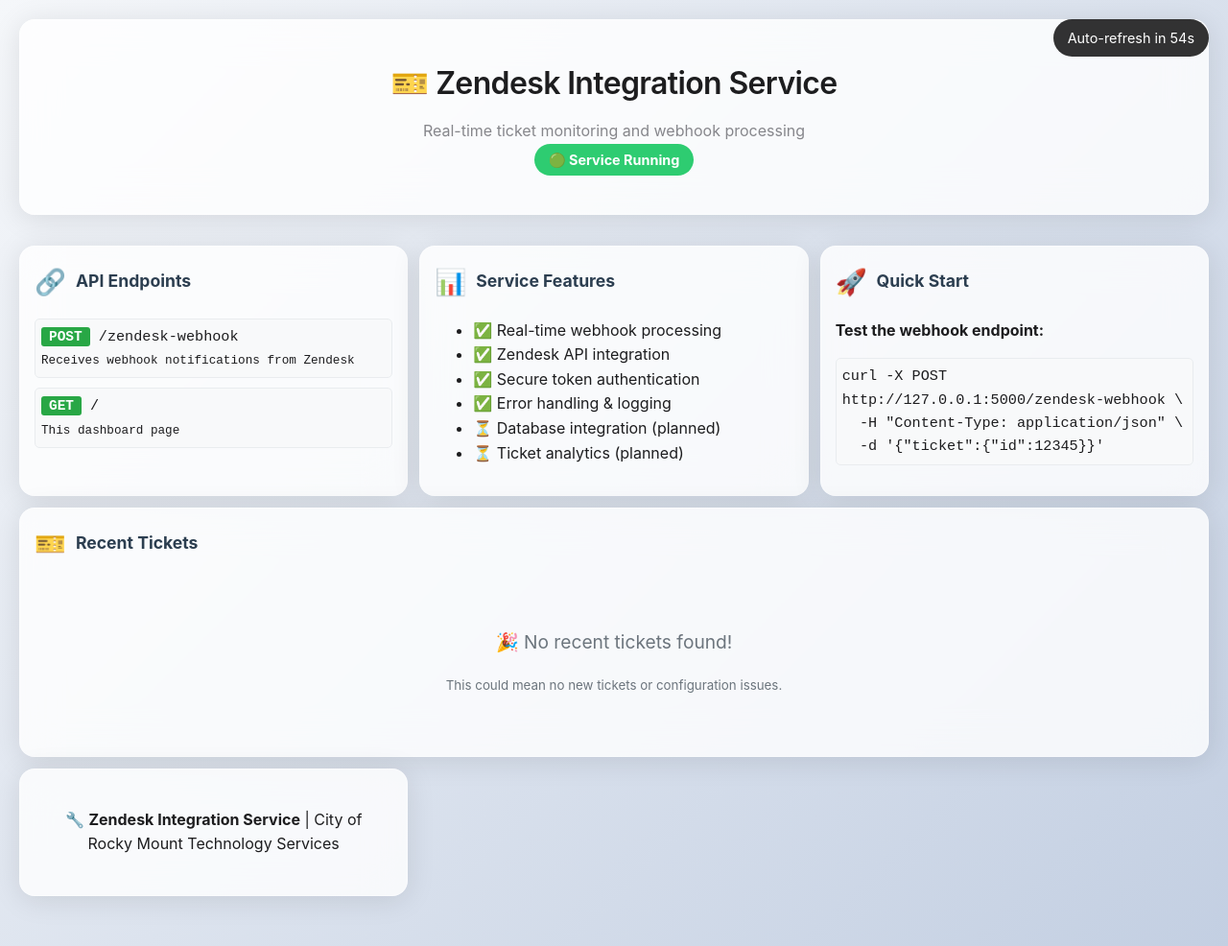
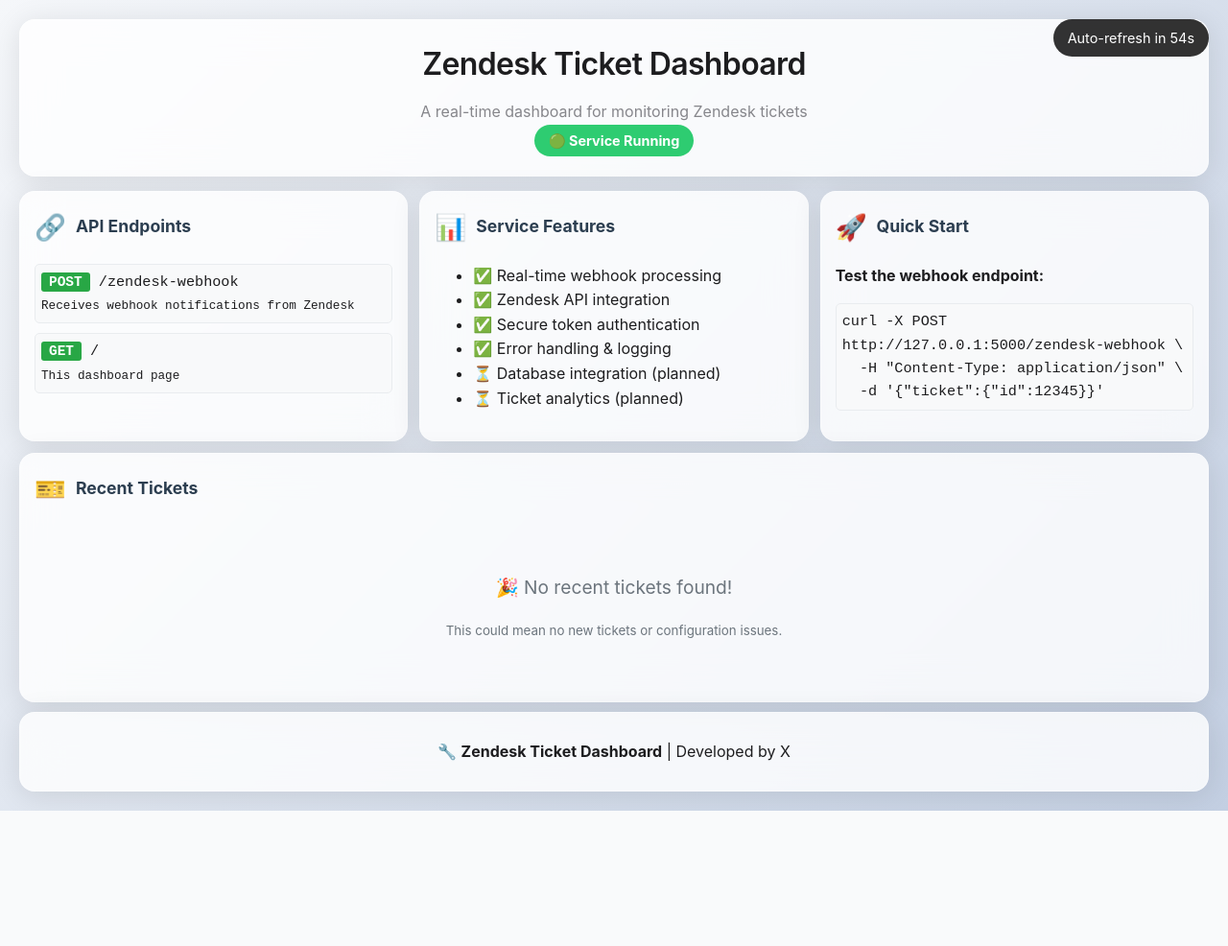
Before and after one commit to rockymount114/Zendesk-Webhook, a Flask app: page / in a window 1280 px wide. Shown: the whole page at 96% size. After the commit the page ends 845 px from the top, so only its background shows below. Run offline with Flask 2, Linux system fonts and the light colour scheme.

Commit message:
change footer into center

```diff
--- a/static/style.css
+++ b/static/style.css
@@ -20,8 +20,8 @@
             backdrop-filter: blur(20px);
             -webkit-backdrop-filter: blur(20px);
             border-radius: 16px;
-            padding: 40px;
-            margin-bottom: 32px;
+            padding: 20px;
+            margin-bottom: 15px;
             box-shadow: 0 4px 30px rgba(0, 0, 0, 0.1);
             border: 1px solid rgba(255, 255, 255, 0.3);
             text-align: center;
@@ -39,11 +39,10 @@
             margin: 0;
             font-weight: 400;
         }
-        .cards {
+                .cards {
             display: grid;
             grid-template-columns: repeat(auto-fit, minmax(280px, 1fr));
             gap: 12px;
-            margin-bottom: 32px;
         }
 
         @media (min-width: 992px) {
@@ -112,18 +111,19 @@
             font-size: 0.95em;
             font-weight: bold;
         }
-        .footer {
+        .footer-card {
             background: rgba(255, 255, 255, 0.8);
             backdrop-filter: blur(20px);
             -webkit-backdrop-filter: blur(20px);
             border-radius: 16px;
-            padding: 24px;
+            padding: 12px;
             text-align: center;
             box-shadow: 0 4px 30px rgba(0, 0, 0, 0.1);
             border: 1px solid rgba(255, 255, 255, 0.3);
             display: flex;
             justify-content: center;
             align-items: center;
+            margin-top: 10px;
         }
         .config-item {
             display: flex;
--- a/templates/index.html
+++ b/templates/index.html
@@ -3,7 +3,7 @@
 <head>
     <meta charset="UTF-8">
     <meta name="viewport" content="width=device-width, initial-scale=1.0">
-    <title>Zendesk Integration Service</title>
+    <title>Zendesk Ticket Dashboard</title>
     <link rel="stylesheet" href="{{ url_for('static', filename='style.css') }}">
     <script src="{{ url_for('static', filename='script.js') }}"></script>
 </head>
@@ -13,8 +13,8 @@
 
     <div class="container">
         <div class="header">
-            <h1>🎫 Zendesk Integration Service</h1>
-            <p>Real-time ticket monitoring and webhook processing</p>
+            <h1>Zendesk Ticket Dashboard</h1>
+                        <p>A real-time dashboard for monitoring Zendesk tickets</p>
             <span class="status running">🟢 Service Running</span>
         </div>
 
@@ -105,9 +105,10 @@
                     </div>
                 {% endif %}
             </div>
+        </div>
 
-            <div class="footer">
-            <p>🔧 <strong>Zendesk Integration Service</strong> | City of Rocky Mount Technology Services</p>
+        <div class="footer-card">
+            <p>🔧 <strong>Zendesk Ticket Dashboard</strong> | Developed by X</p>
         </div>
     </div>
 </body>
```
